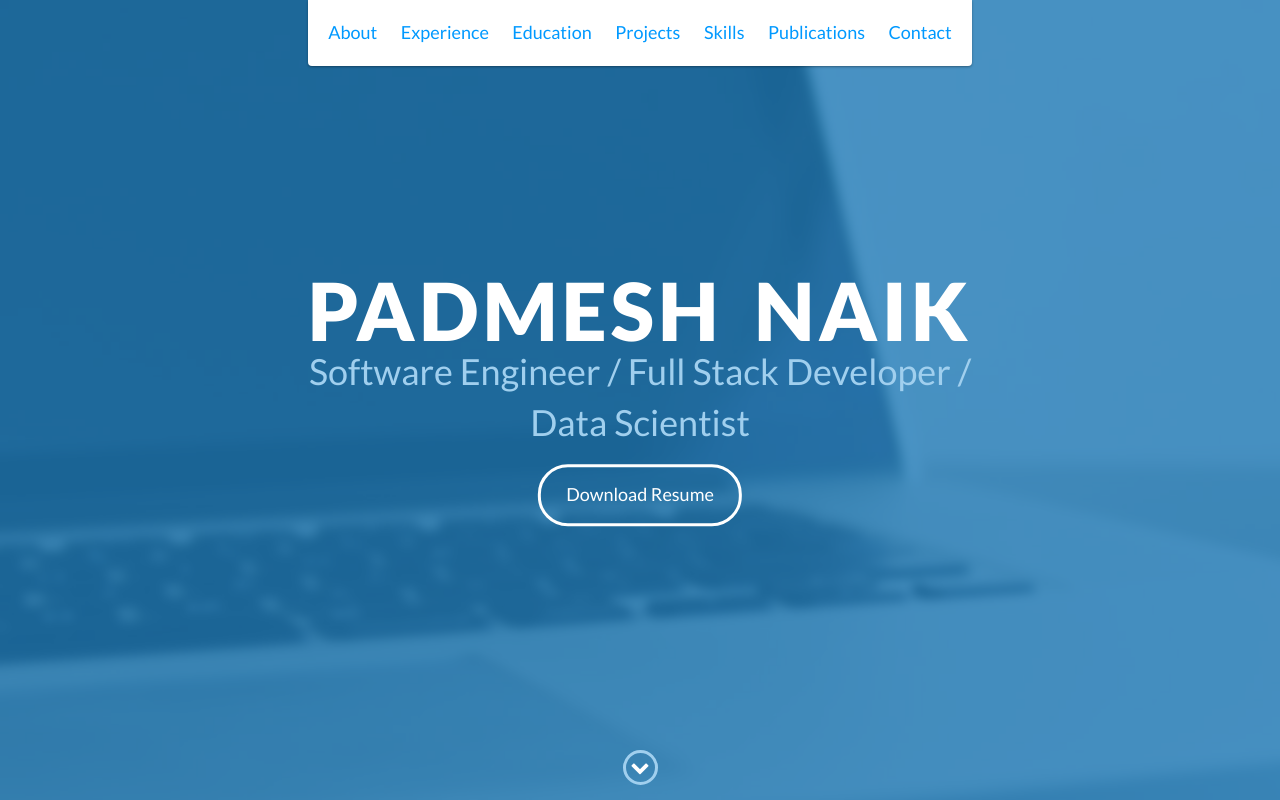
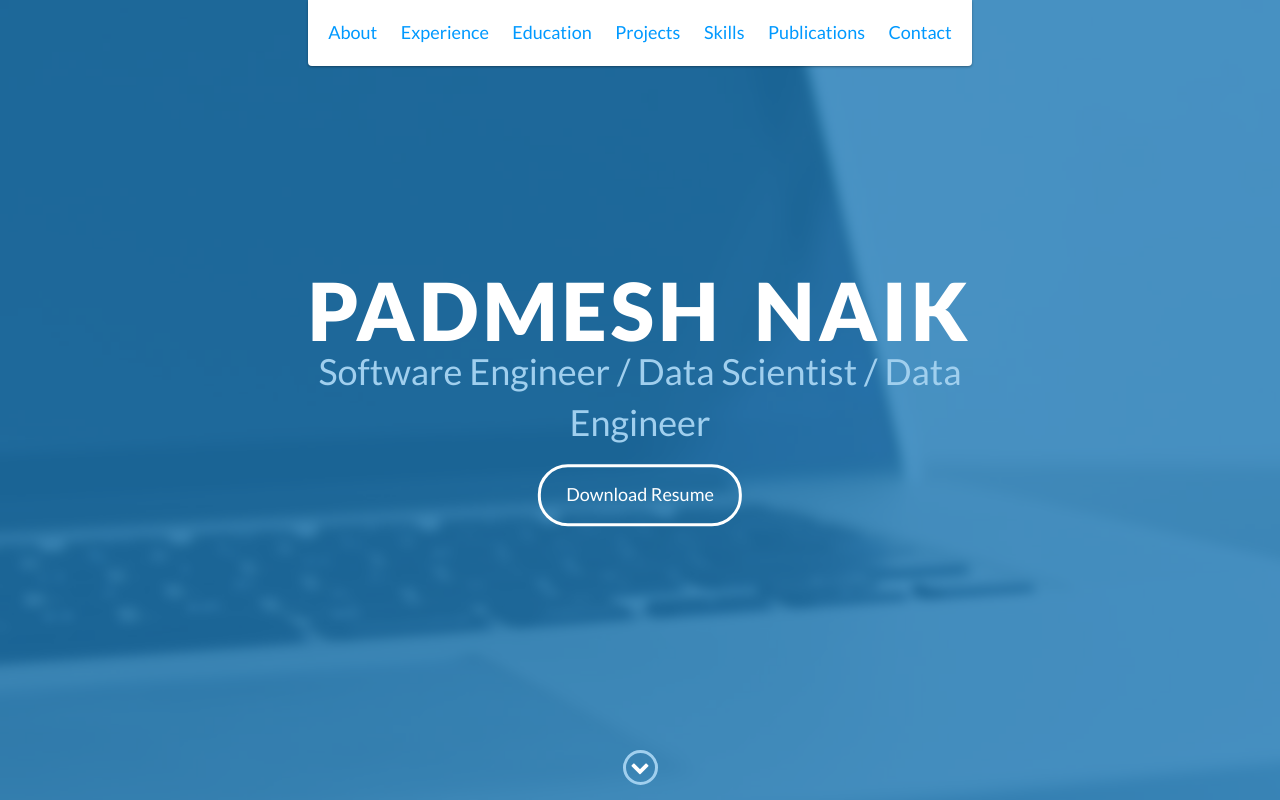
Before and after one commit to padmeshnaik/Padmesh.github.io, a website: page index.html in a window 1280 px wide. Shown: the top 800 px of the page. Drawn offline with nearby package versions, Linux system fonts and the light colour scheme.

Commit message:
Update index.html

```diff
--- a/index.html
+++ b/index.html
@@ -59,7 +59,7 @@
     <div id="lead">
         <div id="lead-content">
             <h1 style="word-spacing: 12px;">Padmesh Naik</h1>
-            <h2>Software Engineer / Full Stack Developer / Data Scientist</h2>
+            <h2>Software Engineer / Data Scientist / Data Engineer</h2>
             <a href="https://raw.githubusercontent.com/padmeshnaik/padmesh.github.io/main/Padmesh_Rajaram_Naik_Resume.pdf" download="Padmesh_Rajaram_Naik_Resume" class="btn-rounded-white" style="font-size: 18px;">Download Resume</a>
         </div>
         <!-- End #lead-content -->
```
